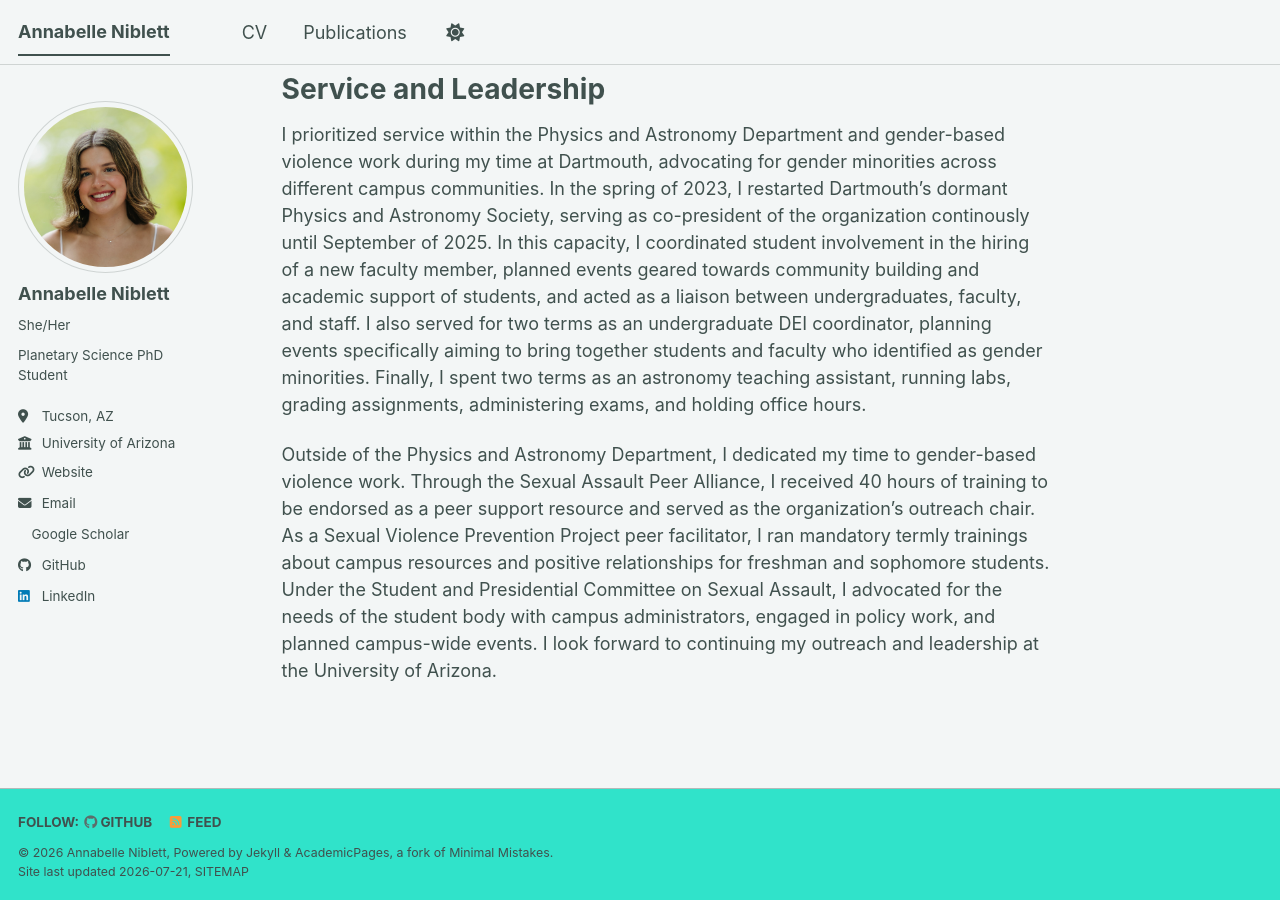
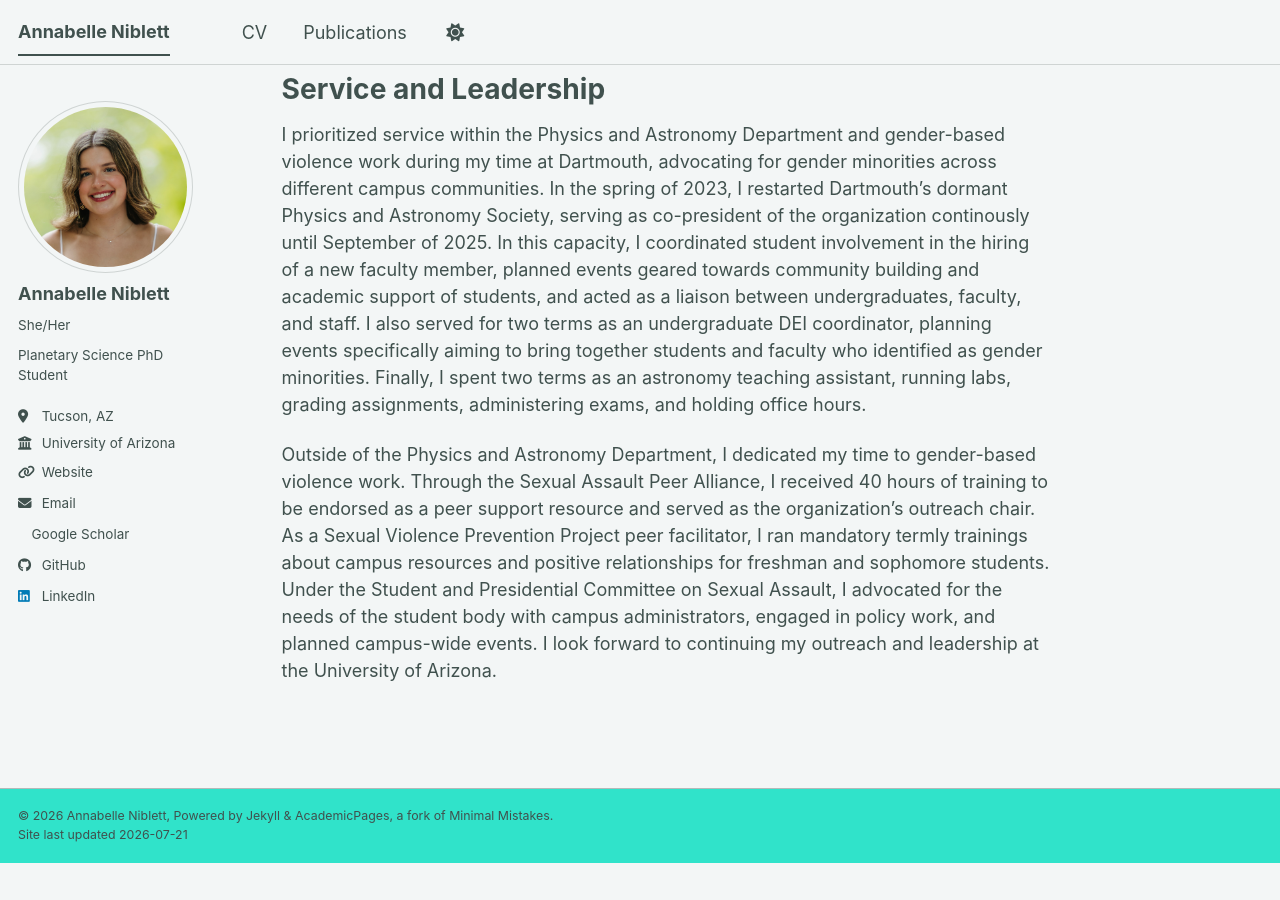
Before and after one commit to annabelleniblett/annabelleniblett.github.io, a Jekyll site: the page built from _pages/about.md, in a window 1280 px wide and 900 px high, scrolled down 707 px. Built offline with Jekyll 4.4.1, drawn with Linux system fonts in a browser that asks for light colours; a style sheet for code colours, icons or effects is not loaded; after the commit the page ends 1570 px from its top, so only the background shows below that.

Commit message:
Update footer to remove social links and sitemap
Removed conditional footer social links section and commented out sitemap link.

```diff
--- a/_includes/footer.html
+++ b/_includes/footer.html
@@ -1,5 +1,5 @@
 {% include base_path %}
-
+<!--
 {% if site.author.github or site.author.bitbucket or site.atom_feed.hide != true %}
 <div class="page__footer-follow">
   <ul class="social-icons">
@@ -17,9 +17,9 @@
     {% endif %}
   </ul>
 </div>
-{% endif %}
+{% endif %} -->
 
 <div class="page__footer-copyright">
   &copy; {{ site.time | date: '%Y' }} {{ site.name | default: site.title }}, {{ site.data.ui-text[site.locale].powered_by | default: "Powered by" }} <a href="https://jekyllrb.com" rel="nofollow">Jekyll</a> &amp; <a href="https://github.com/academicpages/academicpages.github.io">AcademicPages</a>, a fork of <a href="https://mademistakes.com/work/minimal-mistakes-jekyll-theme/" rel="nofollow">Minimal Mistakes</a>.<br />
-  Site last updated {{ "now" | date: '%Y-%m-%d' }}, <a href="/sitemap/" style="text-transform: uppercase;">{{ site.data.ui-text[site.locale].site_map | default: "Sitemap" }}</a>
+  Site last updated {{ "now" | date: '%Y-%m-%d' }} <!-- , <a href="/sitemap/" style="text-transform: uppercase;">{{ site.data.ui-text[site.locale].site_map | default: "Sitemap" }}</a> -->
 </div>
```
